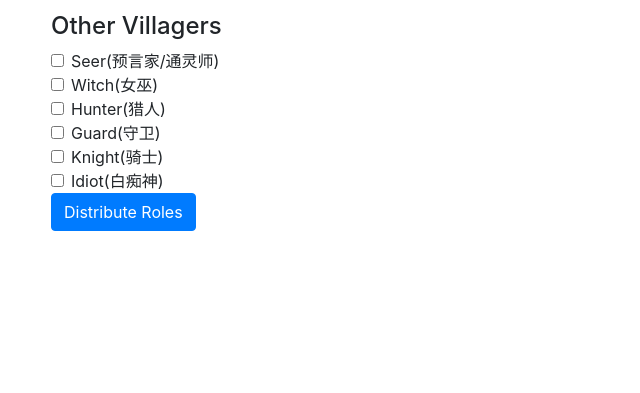
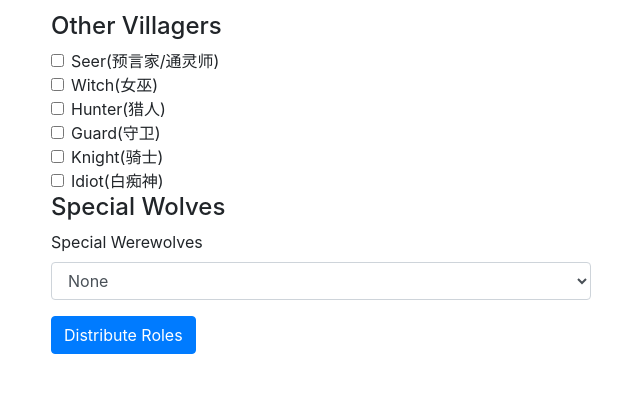
Before and after one commit to reliu375/Werewolf-Facilitation-Helper, a Flask app: page /moderate in a window 1280 px wide. Shown: the part 235-628 px from the top of the page, without its empty margins (34-674 px from the left). Run offline with Flask 2, Linux system fonts and the light colour scheme; some libraries are stand-ins or nearby versions.

Commit message:
special wolf selection

```diff
--- a/app/__init__.py
+++ b/app/__init__.py
@@ -37,7 +37,13 @@ def render_role_check():
 def distribute_role():
     inp = request.form.to_dict()
     type = inp['game_type']
+
+    # Parse special wolves into input
+    inp['special_wolf'] = request.form.getlist('special_wolf[]')
     del inp['game_type']
+    if 'special_wolf[]' in inp:
+        del inp['special_wolf[]']
+
     result = roles(inp)
     game_id = commit_roles_to_db(result, type)
     return jsonify({'roles': result, 'game_id': game_id})
--- a/app/static/moderate.js
+++ b/app/static/moderate.js
@@ -14,9 +14,9 @@ function parseInput(){
   if (isNaN(numVillagers))
     numVillagers = 0;
 
+  // Special villagers
   var seerElement = document.getElementById('seer');
   var numSeer = (seerElement.checked) ? 1 : 0;
-
 
   var witchElement = document.getElementById('witch');
   var numWitch = (witchElement.checked) ? 1 : 0;
@@ -33,6 +33,12 @@ function parseInput(){
   var idiotElement = document.getElementById('idiot');
   var numIdiot = (idiotElement.checked) ? 1 : 0;
 
+// Special Wolves
+  var specialWolvesElement = document.getElementById('special_wolves');
+  var regExp = /[(/]/;
+  var specialWolfList = specialWolvesElement.value.toLowerCase().split(regExp);
+  specialWolfList.pop();
+
   var input_dict = {'wolf': numWolves,
                     'villager': numVillagers,
                     'seer': numSeer,
@@ -40,7 +46,8 @@ function parseInput(){
                     'hunter': numHunter,
                     'guard': numGuard,
                     'knight': numKnight,
-                    'idiot': numIdiot };
+                    'idiot': numIdiot,
+                    'special_wolf': specialWolfList };
   return input_dict
 }
 
--- a/app/templates/moderate.html
+++ b/app/templates/moderate.html
@@ -67,36 +67,18 @@
 					    Idiot(白痴神)
 					  </label>
 					</div>
-					<!-- <div class="input-group mb-3">
-						<div class="input-group-prepend">
-							<span class="input-group-text" id="basic-addon1">Seer(预言家)</span>
-						</div>
-						<input type="text" class="form-control" id="num_seer" placeholder="Enter 1 if want to have a seer" aria-label="seer" aria-describedby="basic-addon1">
-					</div>
-          <div class="input-group mb-3">
-						<div class="input-group-prepend">
-							<span class="input-group-text" id="basic-addon1">Witch(女巫)</span>
-						</div>
-						<input type="text" class="form-control" id="num_witch" placeholder="Enter 1 if want to have a witch" aria-label="witch" aria-describedby="basic-addon1">
-					</div>
-          <div class="input-group mb-3">
-						<div class="input-group-prepend">
-							<span class="input-group-text" id="basic-addon1">Hunter(猎人)</span>
-						</div>
-						<input type="text" class="form-control" id="num_hunter" placeholder="Enter 1 if want to have a hunter" aria-label="hunter" aria-describedby="basic-addon1">
-					</div>
-          <div class="input-group mb-3">
-						<div class="input-group-prepend">
-							<span class="input-group-text" id="basic-addon1">Guard(守卫)</span>
-						</div>
-						<input type="text" class="form-control" id="num_guard" placeholder="Enter 1 if want to have a guard" aria-label="guard" aria-describedby="basic-addon1">
-					</div>
-          <div class="input-group mb-3">
-						<div class="input-group-prepend">
-							<span class="input-group-text" id="basic-addon1">Knight(骑士)</span>
-						</div>
-						<input type="text" class="form-control" id="num_knight" placeholder="Enter 1 if want to have a knight" aria-label="knight" aria-describedby="basic-addon1">
-					</div> -->
+					<h4>Special Wolves</h4>
+					<div class="form-group">
+				    <label for="exampleFormControlSelect1">Special Werewolves</label>
+				    <select class="form-control" id="special_wolves">
+							<option>None</option>
+				      <option>Nightmare Wolf(梦魇)</option>
+				      <option>Wolf King(狼王)</option>
+				      <option>Wolf Beauty(狼美人)</option>
+				      <option>Mechanical Wolf(机械狼人)</option>
+				      <option>Wolf Bishop/Hidden Wolf(种狼隐狼)</option>
+				    </select>
+				  </div>
 					<div id="inputErrorRemind">
 						<!-- placeholder for possible -->
 					</div>
```
Also changed, not shown: app/static/checker.js (+9 -1 lines), app/werewolf_roles.py (+7 -4 lines), README.md.
